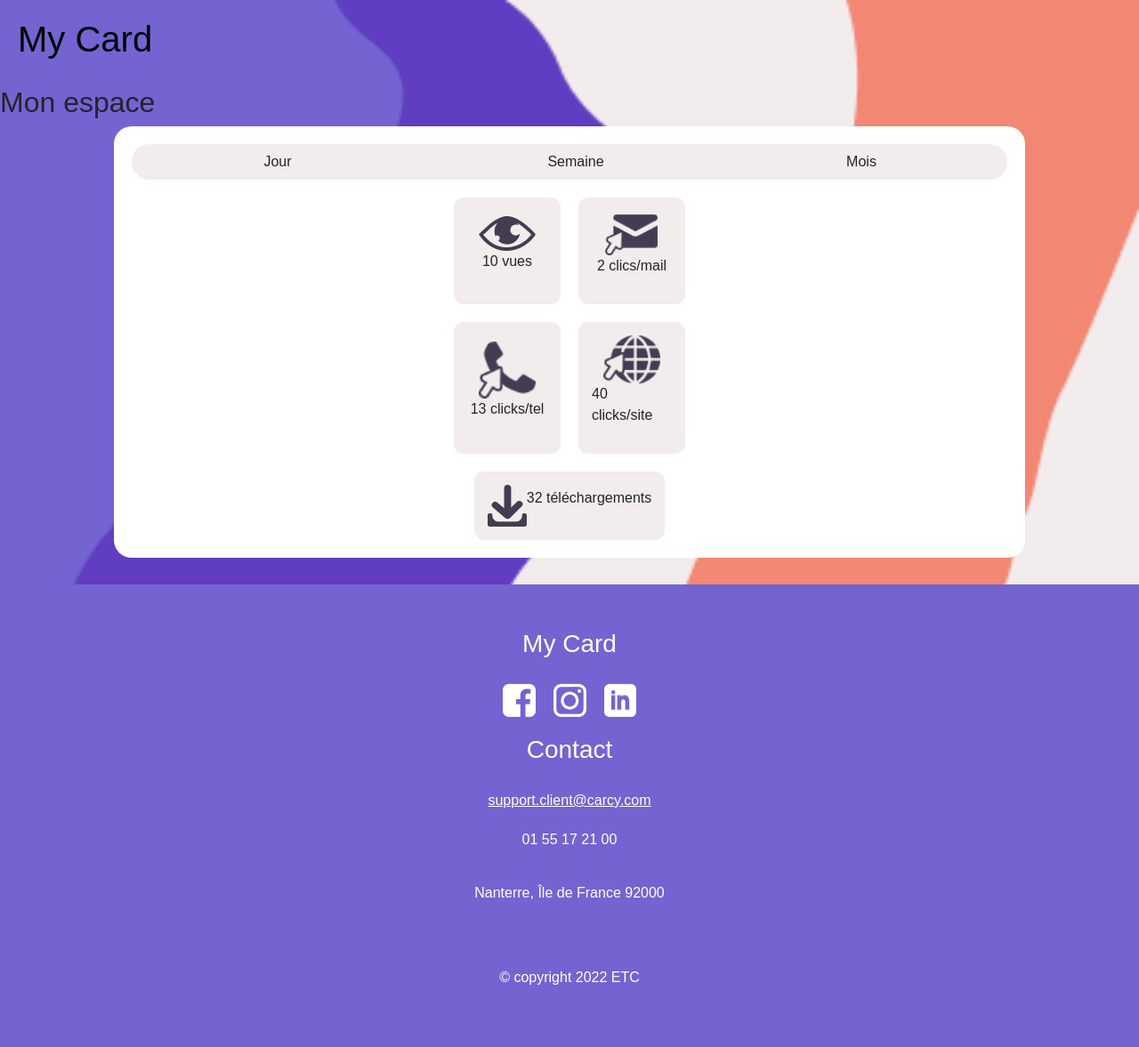
After one commit to DricSun/Carcy-BAP, a Symfony app: template templates/statistiques/index.html.twig in a window 1280 px wide. The commit adds this page. Shown: the whole page at 89% size. Run offline with Twig, Linux system fonts and the light colour scheme; the template is opened without the code that fills it, so the values that code supplies are empty; some libraries are stand-ins or nearby versions.

Commit message:
add statistique

```diff
--- a/public/css/register.css
+++ b/public/css/register.css
@@ -82,7 +82,7 @@
     border: none;
     background: #F28774;
     outline: none;
-    border-radius: 30px;
+    border-radius: 20px;
     font-size: 1.2rem;
     color: #FFF;
     cursor: pointer;
--- a/public/css/style.css
+++ b/public/css/style.css
@@ -82,3 +82,79 @@ footer{
     text-decoration: none;
     color: #EC483F;
 }
+
+/* Statistiques
+
+ */
+
+.statistique{
+    display: flex;
+    justify-content: center;
+}
+
+.containeur_statistiques{
+    width: 80%;
+    background-color: white;
+    border-radius: 20px;
+    padding: 20px;
+    margin-bottom: 30px;
+}
+
+.contain-time , li{
+    list-style: none;
+}
+
+.contain-time{
+    display: flex;
+    justify-content: space-around;
+    background-color: #F2ECEC;
+    border-radius: 20px;
+    height: 40px;
+    align-items: center;
+}
+
+.contain-icones{
+    display: flex;
+    flex-direction: column;
+    align-items: center;
+    margin-top: 20px;
+    gap: 20px;
+}
+
+.icones-telechargement{
+    display: flex;
+    background-color: #F2ECEC;
+    padding: 15px;
+    border-radius: 11px;
+    align-items: center;
+}
+
+.icones{
+    background-color: #F2ECEC;
+    padding: 15px;
+    display: flex;
+    flex-direction: column;
+    border-radius: 11px;
+    width: 120px;
+    align-items: center;
+    justify-content: center;
+}
+.icon-flex{
+    display: flex;
+    gap: 20px;
+}
+
+.icones > img{
+    width: 64px;
+}
+
+.list-stat:hover{
+    background-color: orange;
+
+}
+
+.list-stat{
+    width: 5%;
+    text-align: center;
+    border-radius: 10px;
+}
--- a/templates/base.html.twig
+++ b/templates/base.html.twig
@@ -25,6 +25,7 @@
         {% endblock %}
     </head>
     <body>
+
         <h1>My Card</h1>
         {% block body %}
 
--- a/templates/card/index.html.twig
+++ b/templates/card/index.html.twig
@@ -10,9 +10,10 @@
     <p>{{ card.user.name }}</p>
     <p>{{ card.user.lastName }}</p>
     <p>{{ card.user.eMail }}</p>
+    <p>{{ card.user.phone }}</p>
 
     <h2>Informations Supplémentaires</h2>
-    <p>{{ card.user.phone }}</p>
+
 
     <p>{{ card.title }}</p>
     <p>{{ card.society }}</p>
--- /dev/null
+++ b/templates/statistiques/index.html.twig
@@ -0,0 +1,49 @@
+{% extends 'base.html.twig' %}
+
+{% block title %}{% endblock %}
+
+{% block body %}
+
+<h2>Mon espace</h2>
+<div class="statistique">
+<div class="containeur_statistiques">
+    <div class="contain-time">
+        <li class="list-stat">
+            Jour
+        </li>
+        <li class="list-stat">
+            Semaine
+        </li>
+        <li class="list-stat">
+            Mois
+        </li>
+    </div>
+    <div class="contain-icones">
+        <div class="icon-flex">
+            <div class="icones">
+                <img src="{{ asset('imagesbap/yeux.png') }}">
+                <p>10 vues</p>
+            </div>
+            <div class="icones">
+                <img src="{{ asset('imagesbap/mail.png') }}">
+                <p>2 clics/mail</p>
+            </div>
+        </div>
+        <div class="icon-flex">
+        <div class="icones">
+            <img src="{{ asset('imagesbap/tel.png') }}">
+            <p>13 clicks/tel</p>
+        </div>
+        <div class="icones">
+            <img src="{{ asset('imagesbap/web.png') }}">
+            <p>40 clicks/site</p>
+        </div>
+        </div>
+        <div class="icones-telechargement">
+            <img src="{{ asset('imagesbap/download.png') }}">
+            <p>32 téléchargements</p>
+        </div>
+    </div>
+</div>
+</div>
+{% endblock %}
```
Also changed, not shown: src/Controller/StatistiquesController.php (added, +18 -0 lines), public/imagesbap/download.png (added), public/imagesbap/mail.png (added), public/imagesbap/paramètres.png (added), public/imagesbap/stat.png (added), public/imagesbap/tel.png (added), public/imagesbap/web.png (added), public/imagesbap/yeux.png (added).
